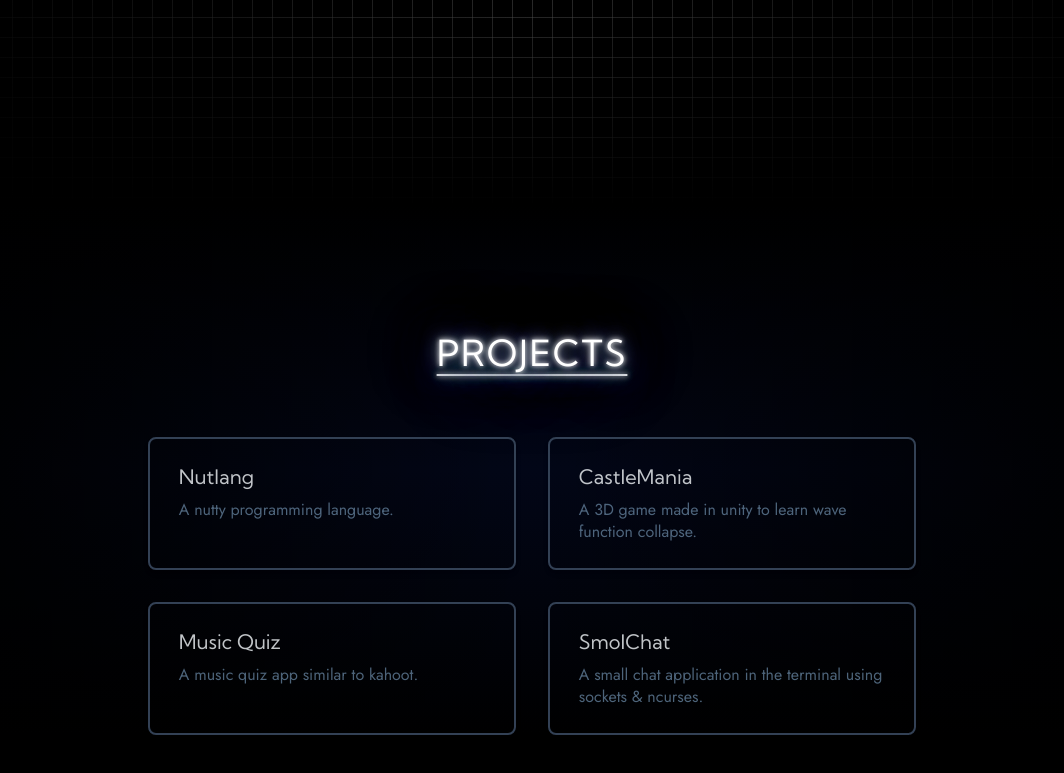
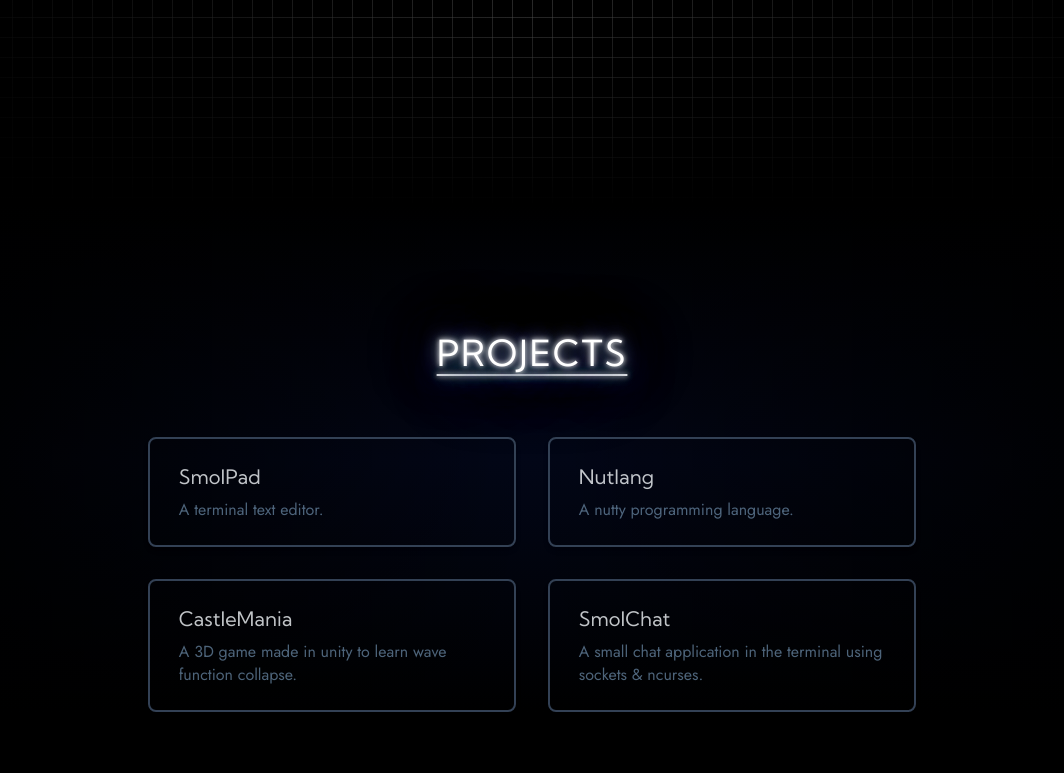
Before and after one commit to Dirivial/personal-site, an Astro site: page / in a window 1280 px wide. Shown: the part 1259-2032 px from the top of the page, without its empty margins (108-1172 px from the left). Built offline with nearby package versions, Linux system fonts and the light colour scheme; Astro itself is replaced by a stand-in of ours.

Commit message:
Updated which projects I want to show off

```diff
--- a/src/pages/index.astro
+++ b/src/pages/index.astro
@@ -92,6 +92,11 @@ import ChevronDown from "../images/";
 
         <div class="grid md:grid-cols-2 gird-cols-1 gap-8 w-3/5">
           <Card
+            title="SmolPad"
+            body="A terminal text editor."
+            href="https://github.com/Dirivial/SmolPad"
+          />
+          <Card
             title="Nutlang"
             body="A nutty programming language."
             href="https://github.com/Dirivial/Nutlang"
@@ -100,11 +105,6 @@ import ChevronDown from "../images/";
             title="CastleMania"
             body="A 3D game made in unity to learn wave function collapse."
             href="https://github.com/Dirivial/CastleMania"
-          />
-          <Card
-            title="Music Quiz"
-            body="A music quiz app similar to kahoot."
-            href="https://github.com/Dirivial/mq"
           />
           <Card
             title="SmolChat"
```
